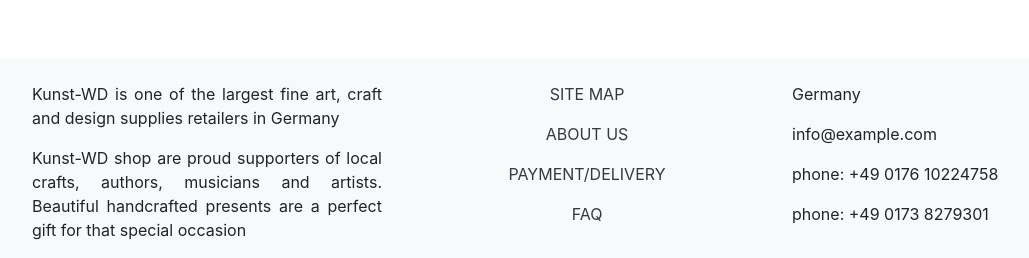
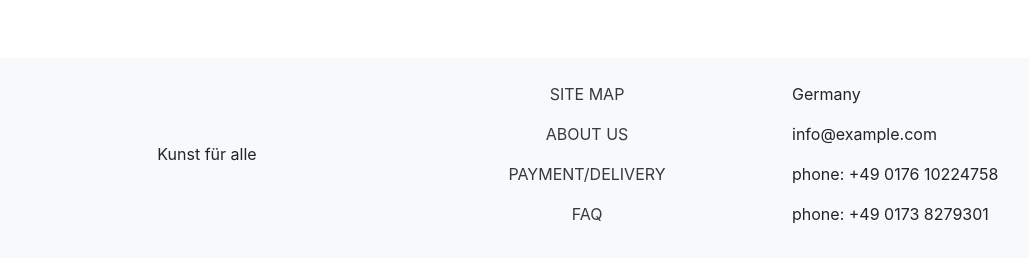
Before and after one commit to yurabysaha/de_market, a Django app: page /en/ in a window 1280 px wide. Shown: the part 849-1107 px from the top of the page, without its empty margins (53-1082 px from the left). After the commit the page ends 1073 px from the top, so only its background shows below. Run offline with Django 3.2, Linux system fonts and the light colour scheme; data that the repository does not hold is empty; parts of the project's set-up code (start-up, migrations or seed data) failed here and were passed over; some libraries are stand-ins or nearby versions.

Commit message:
Fix text

```diff
--- a/templates/base.html
+++ b/templates/base.html
@@ -145,11 +145,8 @@
             <div class="row">
 
                 <!--First column-->
-                <div class="col-md-4 col-lg-4">
-
-                    <p class="text-justify">Kunst-WD is one of the largest fine art, craft and design supplies retailers in Germany</p>
-                    <p class="text-justify">Kunst-WD shop are proud supporters of local crafts, authors, musicians and artists.
-                        Beautiful handcrafted presents are a perfect gift for that special occasion</p>
+                <div class="col-md-4 d-flex justify-content-center align-items-center">
+                    <p class="text-justify">Kunst für alle</p>
                 </div>
                 <!--/.First column-->
 
--- a/templates/delivery.html
+++ b/templates/delivery.html
@@ -24,7 +24,7 @@
             <h5 class="text-left text-uppercase" style="color: #FE3C01;"><strong>{% trans "Payment methods" %}</strong></h5>
             <!-- Payment methods -->
             <ul>
-                <li>{% trans "Transfer" %} Reifeisen-Volksbank - DE13 7229 0100 0003 2522 05</li>
+                <li>{% trans "Transfer" %} Reiffeisen-Volksbank - DE13 7229 0100 0003 2522 05</li>
                 <li>{% trans "Payment upon receipt of goods in cash" %}</li>
             </ul>
             </div>
```
